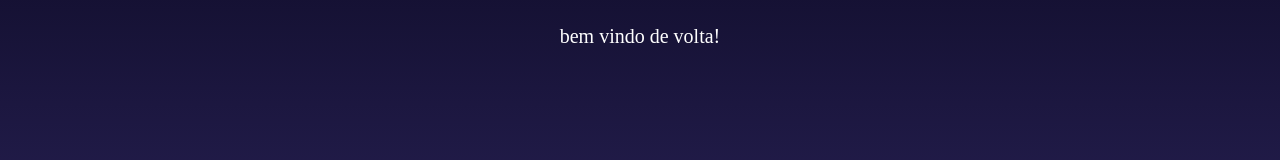
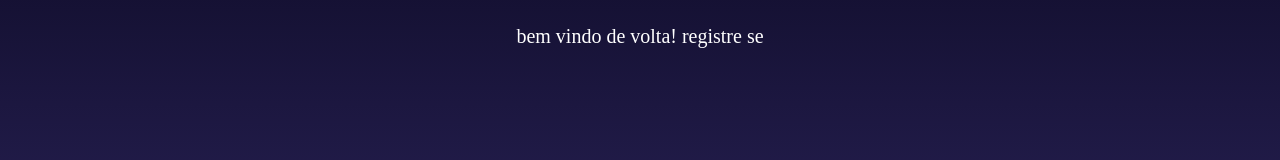
Before and after one commit to Gabrielzxv/web-platform-fqtwbr, a plain HTML site: page index.html in a window 1280 px wide. Shown: the top 160 px of the page. Drawn offline with Linux system fonts and the light colour scheme.

Commit message:
update index.html

```diff
--- a/index.html
+++ b/index.html
@@ -4,7 +4,7 @@
      <link rel="stylesheet" type="text/css" href="styles.css">
   </head>
   <body>
-    <p> bem vindo de volta! </p>
+    <p> bem vindo de volta! registre se</p>
 
     <h1> LOG IN</h1>
 
```
